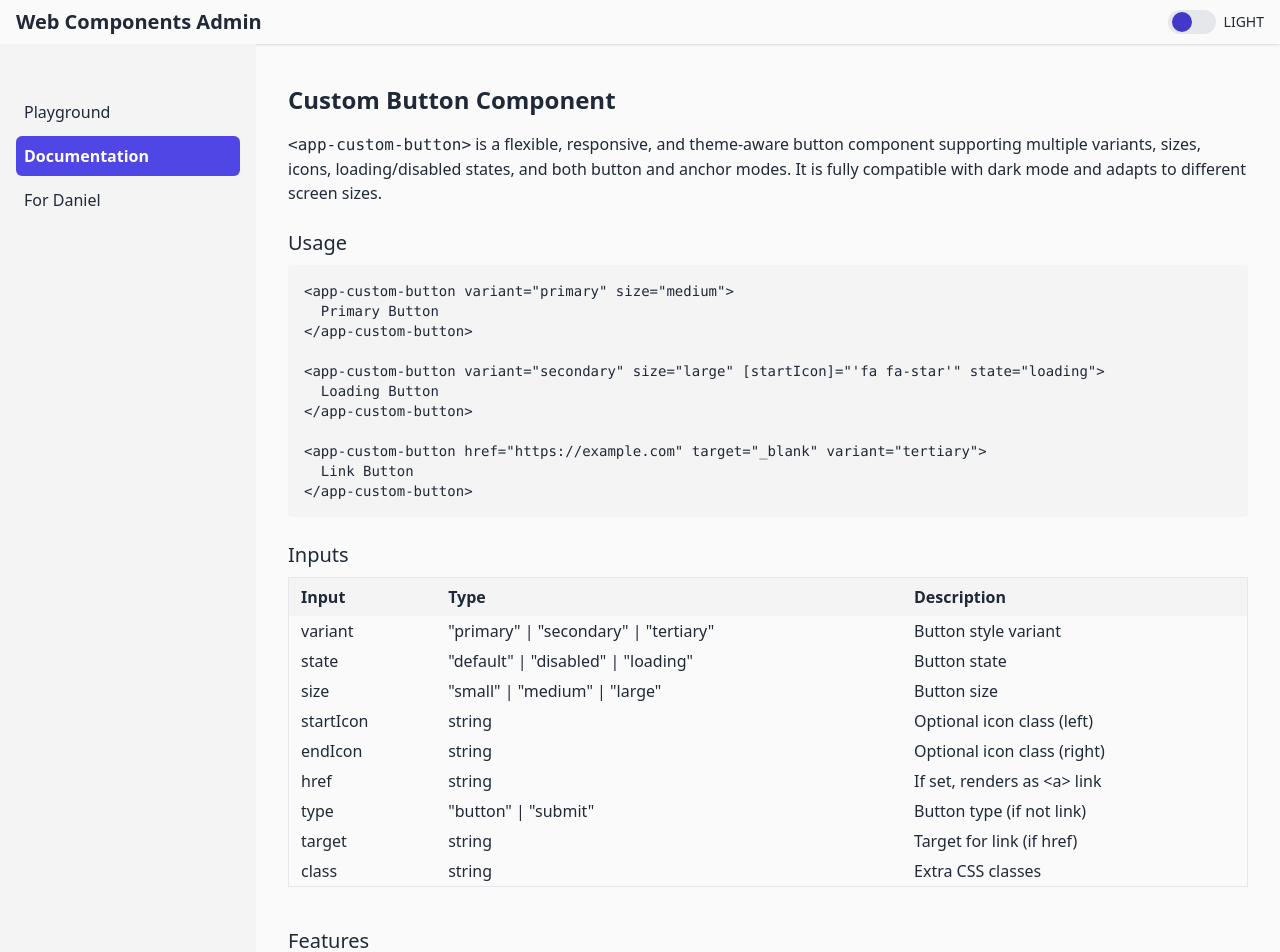
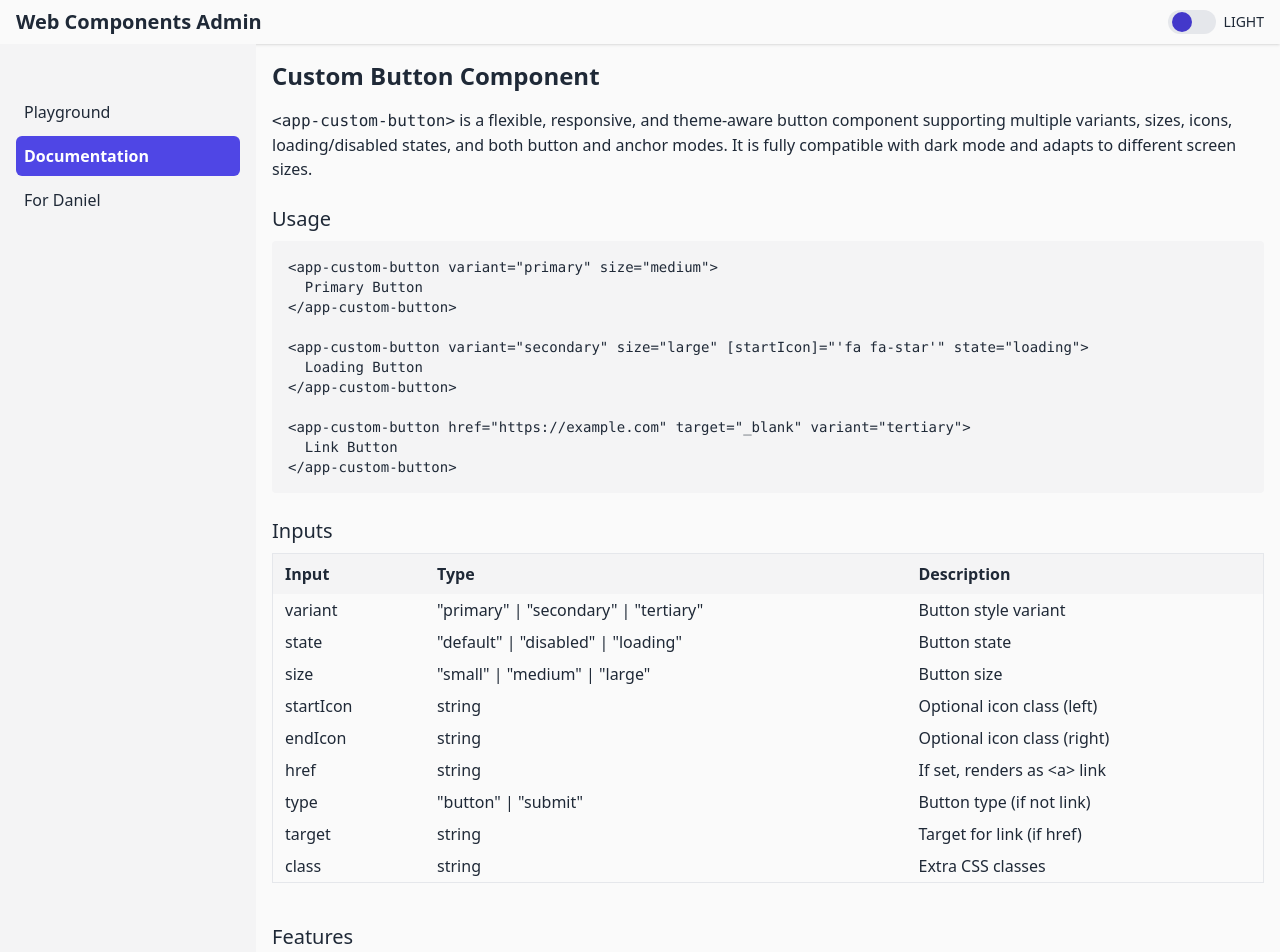
Before and after one commit to xekurt/button-editor, an Angular app: page /documentation in a window 1280 px wide. Shown: the top 952 px of the page. Built offline with nearby package versions, Linux system fonts and the light colour scheme.

Commit message:
Refactor button component documentation for improved readability and consistency

```diff
--- a/src/app/modules/documentation-module/components/description/description.component.html
+++ b/src/app/modules/documentation-module/components/description/description.component.html
@@ -1,14 +1,14 @@
-<section class="custom-button-doc mx-auto px-4 py-6">
-  <h2 class="mb-4 text-2xl font-semibold">Custom Button Component</h2>
-  <p class="mb-4">
+<section>
+  <h2 class="mb-4 text-xl font-semibold sm:text-2xl">Custom Button Component</h2>
+  <p class="mb-4 text-sm sm:text-base">
     <code>&lt;app-custom-button&gt;</code> is a flexible, responsive, and theme-aware button
     component supporting multiple variants, sizes, icons, loading/disabled states, and both button
     and anchor modes. It is fully compatible with dark mode and adapts to different screen sizes.
   </p>
 
-  <h3 class="mt-6 mb-2 text-xl font-medium">Usage</h3>
+  <h3 class="mt-6 mb-2 text-lg font-medium sm:text-xl">Usage</h3>
   <pre
-    class="mb-4 overflow-x-auto rounded bg-neutral-100 p-4 text-sm dark:bg-neutral-800"
+    class="mb-4 max-w-screen overflow-x-auto rounded bg-neutral-100 p-2 text-xs sm:p-4 sm:text-sm dark:bg-neutral-800"
   ><code>&lt;app-custom-button variant="primary" size="medium"&gt;
   Primary Button
 &lt;/app-custom-button&gt;
@@ -22,76 +22,80 @@
 &lt;/app-custom-button&gt;
 </code></pre>
 
-  <h3 class="mt-6 mb-2 text-xl font-medium">Inputs</h3>
+  <h3 class="mt-6 mb-2 text-lg font-medium sm:text-xl">Inputs</h3>
   <div class="overflow-x-auto">
-    <table class="mb-4 min-w-full border border-neutral-200 text-left dark:border-neutral-700">
+    <table
+      class="mb-4 max-w-screen overflow-x-auto border border-neutral-200 text-left text-xs sm:min-w-full sm:text-base dark:border-neutral-700"
+    >
       <thead class="bg-neutral-100 dark:bg-neutral-800">
         <tr>
-          <th class="px-3 py-2 font-semibold">Input</th>
-          <th class="px-3 py-2 font-semibold">Type</th>
-          <th class="px-3 py-2 font-semibold">Description</th>
+          <th class="px-2 py-2 font-semibold sm:px-3">Input</th>
+          <th class="px-2 py-2 font-semibold sm:px-3">Type</th>
+          <th class="px-2 py-2 font-semibold sm:px-3">Description</th>
         </tr>
       </thead>
       <tbody>
         <tr>
-          <td class="px-3 py-1">variant</td>
-          <td class="px-3 py-1">"primary" | "secondary" | "tertiary"</td>
-          <td class="px-3 py-1">Button style variant</td>
+          <td class="px-2 py-1 sm:px-3">variant</td>
+          <td class="px-2 py-1 sm:px-3">"primary" | "secondary" | "tertiary"</td>
+          <td class="px-2 py-1 sm:px-3">Button style variant</td>
         </tr>
         <tr>
-          <td class="px-3 py-1">state</td>
-          <td class="px-3 py-1">"default" | "disabled" | "loading"</td>
-          <td class="px-3 py-1">Button state</td>
+          <td class="px-2 py-1 sm:px-3">state</td>
+          <td class="px-2 py-1 sm:px-3">"default" | "disabled" | "loading"</td>
+          <td class="px-2 py-1 sm:px-3">Button state</td>
         </tr>
         <tr>
-          <td class="px-3 py-1">size</td>
-          <td class="px-3 py-1">"small" | "medium" | "large"</td>
-          <td class="px-3 py-1">Button size</td>
+          <td class="px-2 py-1 sm:px-3">size</td>
+          <td class="px-2 py-1 sm:px-3">"small" | "medium" | "large"</td>
+          <td class="px-2 py-1 sm:px-3">Button size</td>
         </tr>
         <tr>
-          <td class="px-3 py-1">startIcon</td>
-          <td class="px-3 py-1">string</td>
-          <td class="px-3 py-1">Optional icon class (left)</td>
+          <td class="px-2 py-1 sm:px-3">startIcon</td>
+          <td class="px-2 py-1 sm:px-3">string</td>
+          <td class="px-2 py-1 sm:px-3">Optional icon class (left)</td>
         </tr>
         <tr>
-          <td class="px-3 py-1">endIcon</td>
-          <td class="px-3 py-1">string</td>
-          <td class="px-3 py-1">Optional icon class (right)</td>
+          <td class="px-2 py-1 sm:px-3">endIcon</td>
+          <td class="px-2 py-1 sm:px-3">string</td>
+          <td class="px-2 py-1 sm:px-3">Optional icon class (right)</td>
         </tr>
         <tr>
-          <td class="px-3 py-1">href</td>
-          <td class="px-3 py-1">string</td>
-          <td class="px-3 py-1">If set, renders as &lt;a&gt; link</td>
+          <td class="px-2 py-1 sm:px-3">href</td>
+          <td class="px-2 py-1 sm:px-3">string</td>
+          <td class="px-2 py-1 sm:px-3">If set, renders as &lt;a&gt; link</td>
         </tr>
         <tr>
-          <td class="px-3 py-1">type</td>
-          <td class="px-3 py-1">"button" | "submit"</td>
-          <td class="px-3 py-1">Button type (if not link)</td>
+          <td class="px-2 py-1 sm:px-3">type</td>
+          <td class="px-2 py-1 sm:px-3">"button" | "submit"</td>
+          <td class="px-2 py-1 sm:px-3">Button type (if not link)</td>
         </tr>
         <tr>
-          <td class="px-3 py-1">target</td>
-          <td class="px-3 py-1">string</td>
-          <td class="px-3 py-1">Target for link (if href)</td>
+          <td class="px-2 py-1 sm:px-3">target</td>
+          <td class="px-2 py-1 sm:px-3">string</td>
+          <td class="px-2 py-1 sm:px-3">Target for link (if href)</td>
         </tr>
         <tr>
-          <td class="px-3 py-1">class</td>
-          <td class="px-3 py-1">string</td>
-          <td class="px-3 py-1">Extra CSS classes</td>
+          <td class="px-2 py-1 sm:px-3">class</td>
+          <td class="px-2 py-1 sm:px-3">string</td>
+          <td class="px-2 py-1 sm:px-3">Extra CSS classes</td>
         </tr>
       </tbody>
     </table>
   </div>
 
-  <h3 class="mt-6 mb-2 text-xl font-medium">Features</h3>
-  <ul class="mb-4 list-disc pl-6">
+  <h3 class="mt-6 mb-2 text-lg font-medium sm:text-xl">Features</h3>
+  <ul class="mb-4 list-disc pl-4 text-xs sm:pl-6 sm:text-base">
     <li>Responsive: Adapts to all screen sizes using utility classes.</li>
     <li>Dark mode: Fully theme-aware, automatically switches styles in dark mode.</li>
     <li>Accessible: Supports <code>aria-disabled</code> and proper button/link semantics.</li>
     <li>Flexible: Use as a button or link, with optional icons and loading state.</li>
   </ul>
 
-  <h3 class="mt-6 mb-2 text-xl font-medium">Dark Mode Example</h3>
-  <div class="flex flex-wrap gap-4 rounded bg-neutral-100 p-4 dark:bg-neutral-800">
+  <h3 class="mt-6 mb-2 text-lg font-medium sm:text-xl">Dark Mode Example</h3>
+  <div
+    class="flex flex-col flex-wrap gap-2 rounded bg-neutral-100 p-2 sm:flex-row sm:gap-4 sm:p-4 dark:bg-neutral-800"
+  >
     <app-custom-button variant="primary">Primary</app-custom-button>
     <app-custom-button variant="secondary">Secondary</app-custom-button>
     <app-custom-button variant="tertiary">Tertiary</app-custom-button>
```
